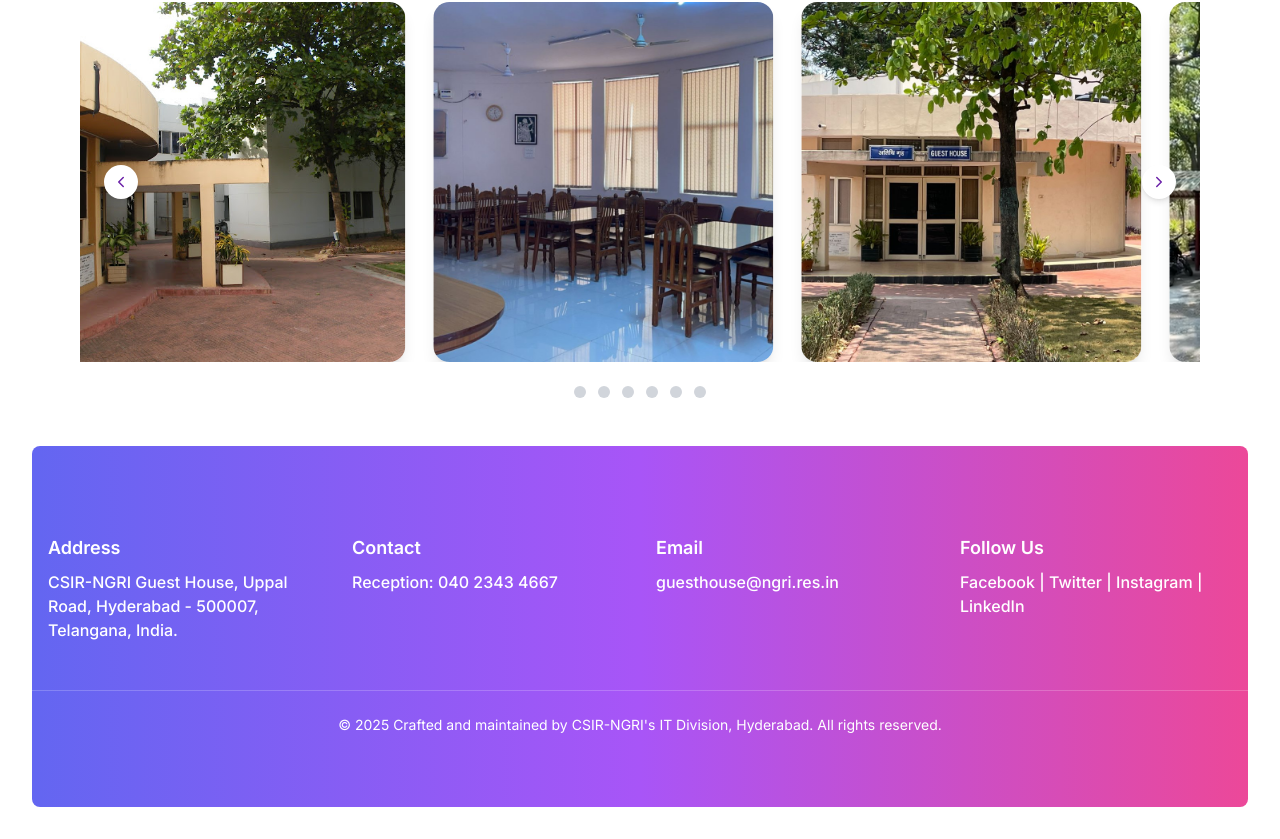
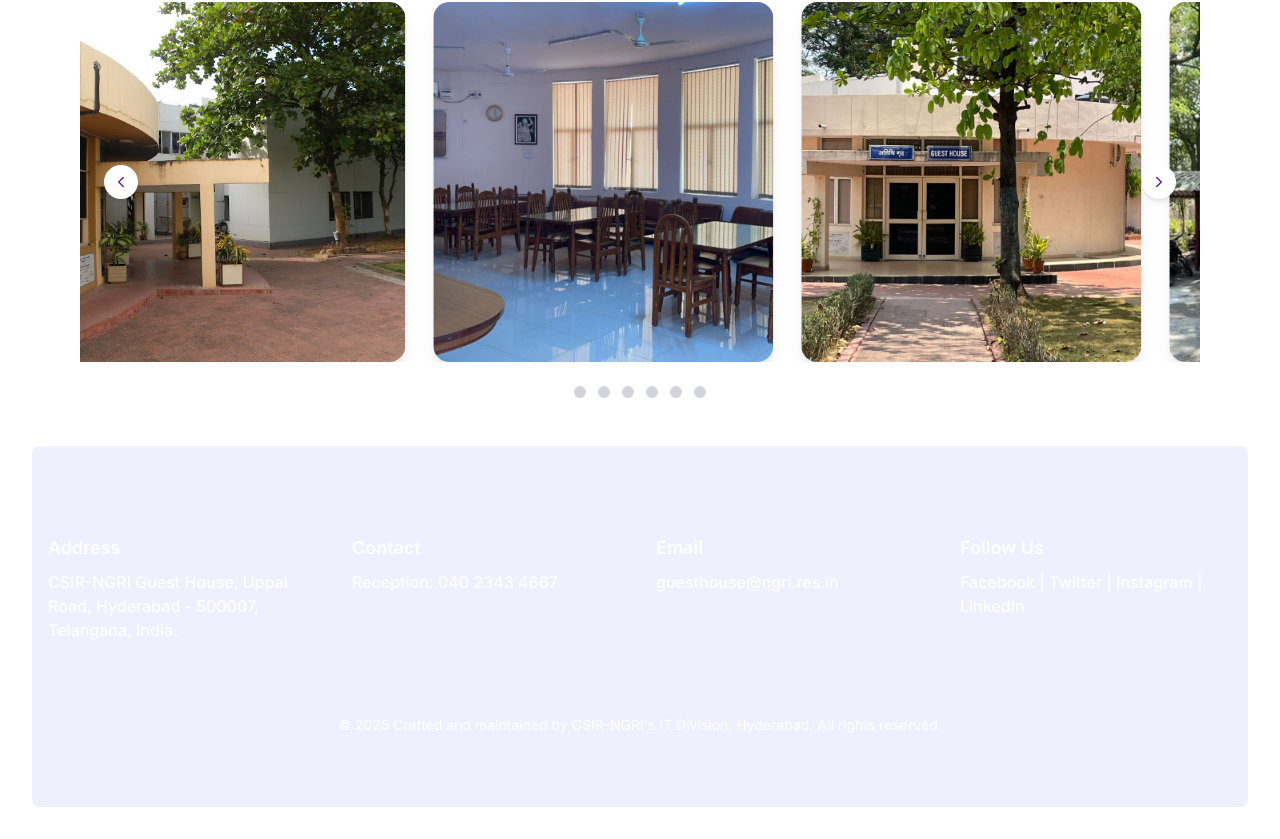
Before and after one commit to Abhinavkulkarni997/NgriGuestHouseORS, a React (Vite) app in the folder Frontend/: page / in a window 1280 px wide. Shown: the part 1759-2598 px from the top of the page. Built offline with nearby package versions, Linux system fonts and the light colour scheme; the HTML template or start-up script is replaced by a standard one.

Commit message:
new features and files added

```diff
--- a/Frontend/src/components/Footer/Footer.jsx
+++ b/Frontend/src/components/Footer/Footer.jsx
@@ -21,7 +21,7 @@ const Footer = () => {
     info:'Facebook | Twitter | Instagram | LinkedIn'
 }]
   return (
-    <footer className='bottom-0 left-0 relative bg-indigo-500/70 backdrop-blur-md bg-gradient-to-r from-indigo-500 via-purple-500 to-pink-500 rounded-lg w-full pt-10 py-12 '>
+    <footer className='bottom-0 left-0 relative bg-indigo-500/10 backdrop-blur-md  rounded-lg w-full pt-10 py-12 '>
     <div className='max-w-[1280px] mx-auto px-4 py-12 grid md:grid-cols-4 gap-8 '>
         {footerItems.map((item,index)=>{
             return(
```
